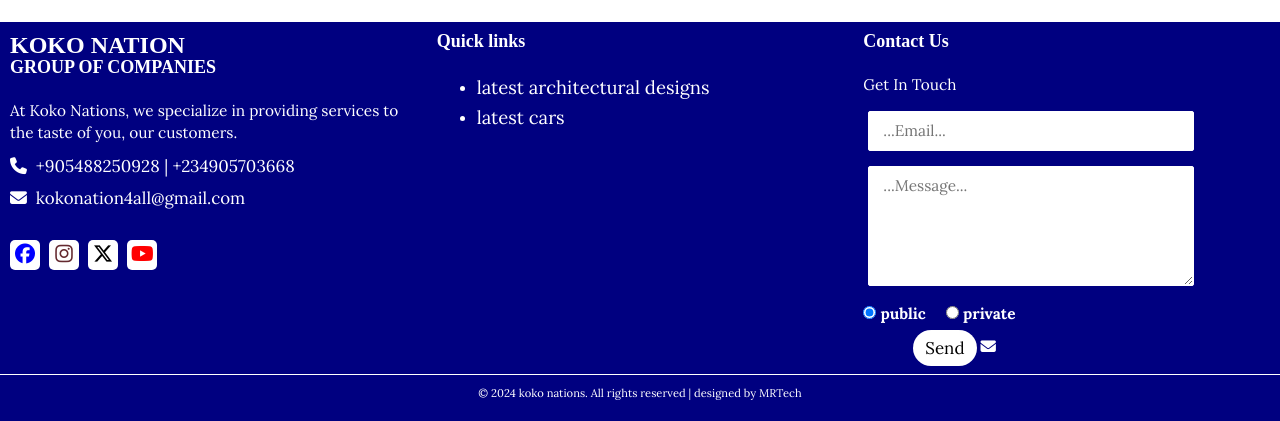
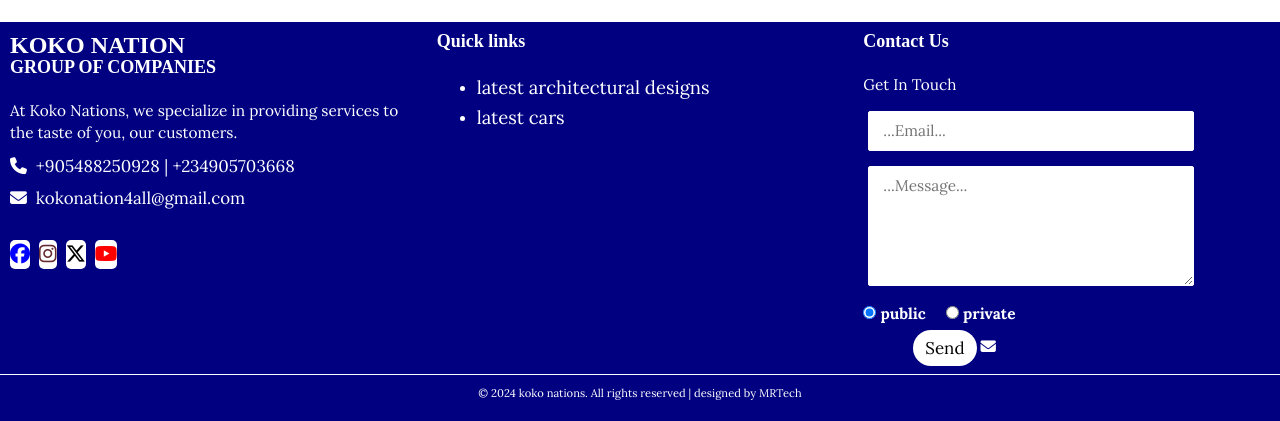
Before and after one commit to ChegeMicheal/kokonations, a Flask app: page / in a window 1280 px wide. Shown: the part 1209-1630 px from the top of the page. Run offline with Flask 3, Linux system fonts and the light colour scheme; some libraries are stand-ins or nearby versions.

Commit message:
Update styles.css

```diff
--- a/website/static/styles.css
+++ b/website/static/styles.css
@@ -377,8 +377,8 @@
 
 .footer .footer-content .about .socials a{
   background: white;
-  width: 30px;
-  height: 30px;
+  width: auto;
+  height: auto;
   margin-right: 5px;
   text-align: center;
   display: inline-block;
```
